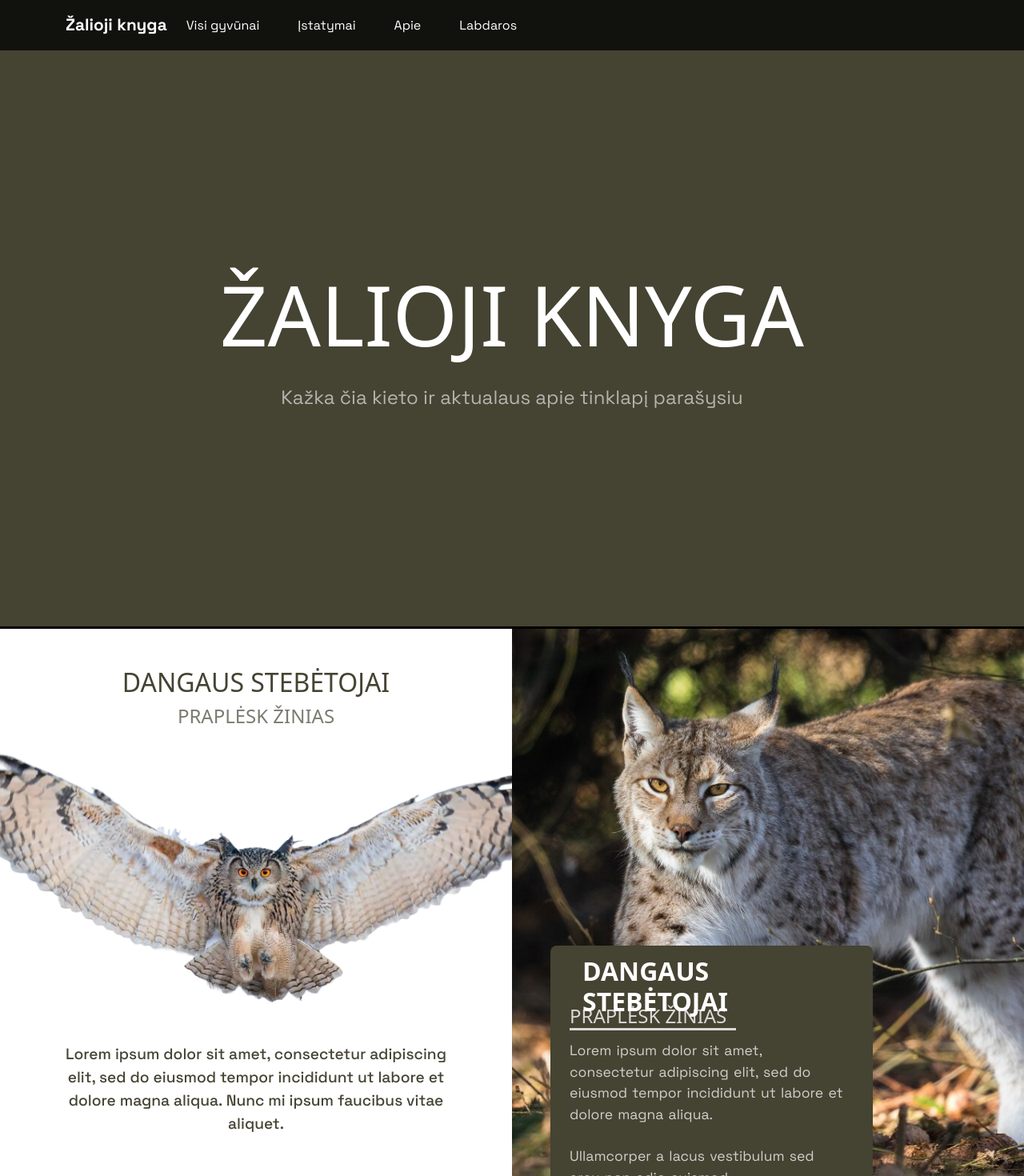
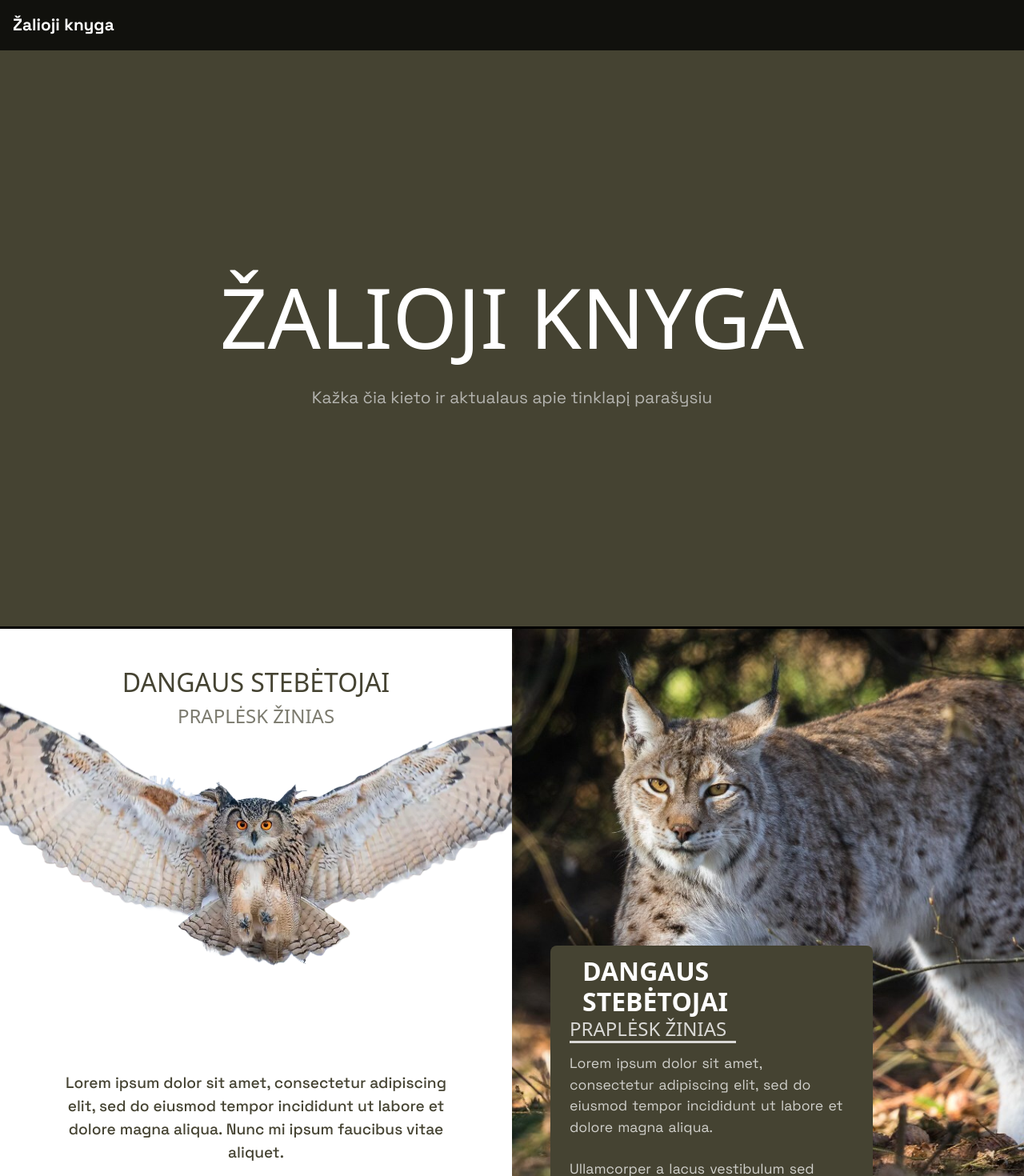
Before and after one commit to DanVolu/Zalioji, a React (Vite) app in the folder react-test/zaliasis/: page / in a window 1280 px wide. Shown: the top 1470 px of the page at 80% size. Built offline with nearby package versions, Linux system fonts and the light colour scheme.

Commit message:
css corrections

```diff
--- a/react-test/zaliasis/src/components/NavigationBar.jsx
+++ b/react-test/zaliasis/src/components/NavigationBar.jsx
@@ -1,11 +1,10 @@
 import 'bootstrap/dist/css/bootstrap.min.css';
 import '../styles/Navbar.css'
-import { Container, Nav, Navbar } from 'react-bootstrap';
+import { Nav, Navbar } from 'react-bootstrap';
 
 function BasicExample() {
   return (
     <Navbar expand="lg" className="Navbar">
-      <Container>
         <Navbar href="#home" className='navMain'>Žalioji knyga</Navbar>
         <Navbar.Toggle/>
         <Navbar.Collapse>
@@ -16,7 +15,6 @@ function BasicExample() {
             <Nav href="#link" className='navLinks'>Labdaros</Nav>
           </Nav>
         </Navbar.Collapse>
-      </Container>
     </Navbar>
   );
 }
--- a/react-test/zaliasis/src/styles/Header.css
+++ b/react-test/zaliasis/src/styles/Header.css
@@ -32,6 +32,6 @@
 
 .HeaderTexts p {
   color: rgba(217, 217, 217, 0.75);
-  font-size: 1.5em;
+  font-size: 1.3em;
   animation: slideUp 1s forwards;
 }
--- a/react-test/zaliasis/src/styles/Navbar.css
+++ b/react-test/zaliasis/src/styles/Navbar.css
@@ -1,15 +1,59 @@
 .Navbar{
     background-color: rgba(0, 0, 0, 0.75);
     color: white;
+    width: 100%;
 }
+
+.NavbarContainer{
+    background-color: rgba(0, 0, 0, 0.75);
+    color: white;
+    width: 100%;
+}
+
 
 .navMain{
     font-size: 1.3em;
     font-weight: bold;
+    padding-left: 1rem;
+    transform: translateX(100%);
+    transition: opacity 0.5s, transform 0.5s;
+    animation: slideInFromRight 0.3s ease 0.1s forwards;
+
 }
 
 .navLinks {
     padding-inline: 1.5rem;
+    font-weight: 500;
+    opacity: 0;
+    transform: translateX(100%);
+    transition: opacity 0.5s, transform 0.5s;
+}
+
+@keyframes slideInFromRight {
+    0% {
+        opacity: 0;
+        transform: translateX(100%);
+    }
+    100% {
+        opacity: 1;
+        transform: translateX(0);
+    }
+}
+
+.navLinks:nth-child(1) {
+    animation: slideInFromRight 0.5s ease 0.2s forwards;
+}
+
+.navLinks:nth-child(2) {
+    animation: slideInFromRight 0.5s ease 0.4s forwards;
+}
+
+.navLinks:nth-child(3) {
+    animation: slideInFromRight 0.5s ease 0.6s forwards;
+}
+
+.navLinks:nth-child(4) {
+    animation: slideInFromRight 0.5s ease 0.8s forwards;
 }
 
 
--- a/react-test/zaliasis/src/styles/categories/FirstSection.css
+++ b/react-test/zaliasis/src/styles/categories/FirstSection.css
@@ -15,8 +15,8 @@
     width: 100%;
     display: block;
     object-fit: cover;
-    height: 37rem;
-    margin: -5rem auto 0 auto; /* Center the image horizontally and move it up by 5rem */
+    height: 40rem;
+    margin: -10rem auto 0 auto;
     max-width: none;
 }
 
@@ -31,13 +31,14 @@
 
 .FirstFirstSectionCategory p {
     position: absolute;
-    top: 80%;
+    top: 85%;
     left: 50%;
     width: 75%;
     transform: translate(-50%, -50%);
     color: rgba(69, 67, 50, 1);
     font-size: 1.2rem;
     font-weight: 500;
+
 }
 
 .FirstFirstSectionCategory h2 {
@@ -94,13 +95,13 @@
     color: rgba(255, 255, 255, 0.80);
     text-transform: uppercase;
     font-size: 1.5rem;
-    margin-top: -1.5rem;
+    margin-top: -0.5rem;
     border-bottom: 0.2rem solid ;
     width: 13rem;
     font-weight: 400;
 }
 
-@media only screen and (max-width: 1200px) {
+@media only screen and (max-width: 1250px) {
     .SecondFirstSectionCategory h2 {
         text-transform: uppercase;
         font-size: 1.5rem;
@@ -108,12 +109,26 @@
         font-weight: 600;
         color: white;
     }
+    .DescriptionContainer{
+        width: 85%;
+    }
+
+    .DescriptionContainer h3{
+        margin-top: 1rem;
+        margin-bottom: -1rem;
+        font-size: 0.7em;
+    }
+
+    .DescriptionContainer p{
+        font-size: 1em;
+        margin-top: 1.5rem;
+    }
 
     .SecondFirstSectionCategory h3 {
         color: rgba(255, 255, 255, 0.80);
         text-transform: uppercase;
         font-size: 1.2rem;
-        margin-top: -1.2rem;
+        margin-top: -1rem;
         border-bottom: 0.2rem solid ;
         width: 13rem;
         font-weight: 400;
@@ -134,7 +149,7 @@
         color: rgba(255, 255, 255, 0.80);
         text-transform: uppercase;
         font-size: 1.2rem;
-        margin-top: -1.2rem;
+        margin-top: -0.5rem;
         border-bottom: 0.2rem solid ;
         width: 13rem;
         font-weight: 400;
@@ -149,3 +164,8 @@
         background-color: white;
     }
 }
+
+@media only screen and (max-width: 391px) {
+
+
+}
--- a/react-test/zaliasis/src/styles/categories/SecondSection.css
+++ b/react-test/zaliasis/src/styles/categories/SecondSection.css
@@ -154,7 +154,18 @@
         font-size: 2em;
 
     }
+
+    .SecondDescriptionContainer {
+        width: 80%;
+        top: 33rem;
+    }
+    .SecondDescriptionContainer p {
+        font-size: 1em;
+    }
+
 }
+
+
 
 
 .invasiveDescriptionContainer{
@@ -207,3 +218,58 @@
         background-color: white;
     }
 }
+
+
+@media only screen and (max-width: 600px) {
+
+.invasiveNeutral {
+    font-size: 2.5em !important;
+    position: absolute !important;
+    top: 22rem !important;
+    left: 1.5rem !important;
+    width: 10rem !important;
+
+}
+
+.invasiveNeutral2 {
+    font-size: 2.5em !important;
+    position: absolute !important;
+    top: 26rem !important;
+    left: 6rem !important;
+    width: 10rem !important;
+}
+
+.invasiveFlipped {
+    font-size: 2.5em !important;
+    position: absolute !important;
+    top: 24rem !important;
+    left: 1.5rem !important;
+    transform: rotate(180deg) scaleX(-1) !important;
+    color: rgba(255, 255, 255, 0.2) !important;
+    width: 10rem !important;
+
+}
+
+
+.invasiveFlipped2 {
+    font-size: 2.5em !important;
+    position: absolute !important;
+    top: 28rem !important;
+    left: 6rem !important;
+    transform: rotate(180deg) scaleX(-1) !important;
+    color: rgba(255, 255, 255, 0.2) !important;
+    width: 10rem !important;
+
+}
+
+.invasiveDescriptionContainer{
+    position: absolute;
+    width: 90%;
+    top: 32rem;
+    right: 1;
+    margin-left: 3rem;
+    padding: 0rem 1rem 1rem 1.5rem;
+    border-radius: 0.2rem;
+}
+
+}
```
